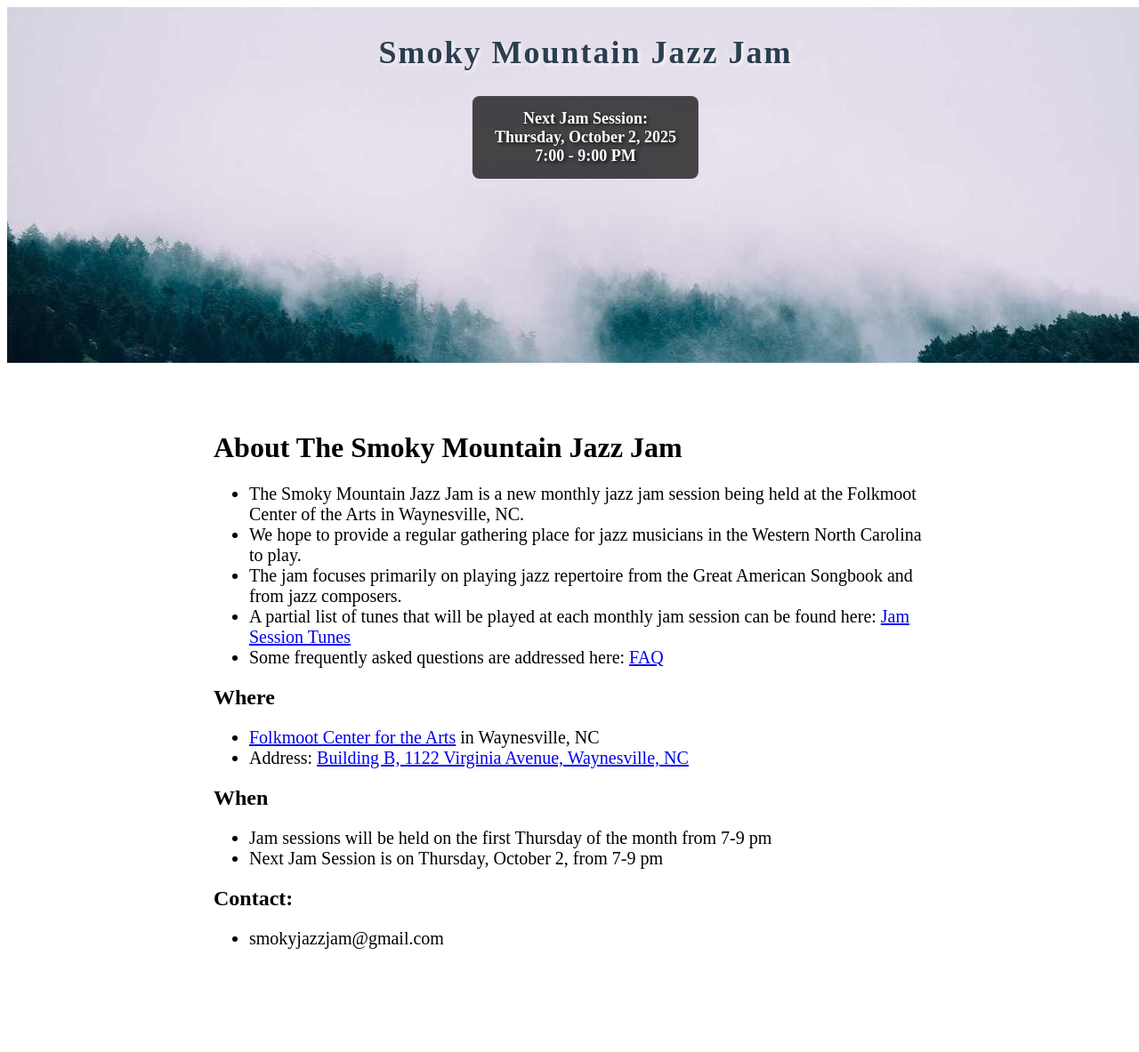
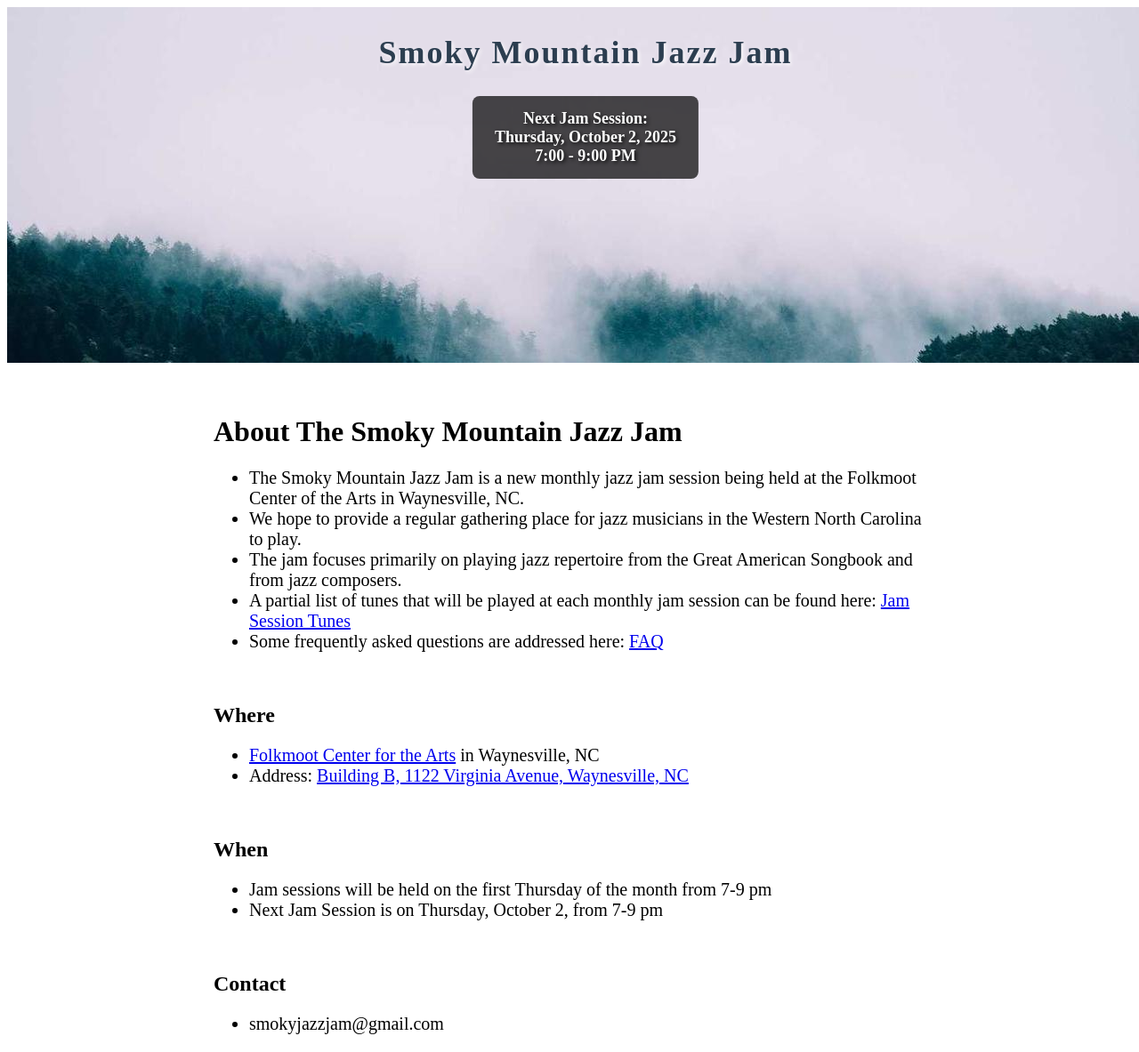
Before and after one commit to smokyjazzjam/smokyjazzjam, a Jekyll site: the page built from index.md, in a window 1280 px wide. Shown: the whole page at 89% size. Built offline with Jekyll 4.4.1, drawn with Linux system fonts in a browser that asks for light colours; before the commit the page ends 1087 px from its top, so only the background shows below that.

Commit message:
Update index.md

```diff
--- a/index.md
+++ b/index.md
@@ -51,7 +51,6 @@ layout: default
   </div>
 </div>
 <br>
-<br>
 
 <div style="max-width: 800px; margin: 0 auto;">
   <h1><strong>About The Smoky Mountain Jazz Jam</strong></h1>
@@ -64,12 +63,16 @@ layout: default
     <li>Some frequently asked questions are addressed here: <a href="faq">FAQ</a></li>
   </ul>
 
+  <br>
+
   <h2><strong>Where</strong></h2>
 
   <ul class="larger-text">
     <li><a href="https://www.folkmoot.org/">Folkmoot Center for the Arts</a> in Waynesville, NC</li>
     <li>Address: <a href="https://maps.app.goo.gl/KduAxvnix88e4M369">Building B, 1122 Virginia Avenue, Waynesville, NC</a></li>
   </ul>
+
+  <br>
 
   <h2><strong>When</strong></h2>
 
@@ -78,7 +81,9 @@ layout: default
     <li>Next Jam Session is on Thursday, October 2, from 7-9 pm</li>
   </ul>
 
-  <h2><strong>Contact</strong>:</h2>
+  <br>
+
+  <h2><strong>Contact</strong></h2>
   <ul class="larger-text">
     <li>smokyjazzjam@gmail.com</li>
   </ul>
```
